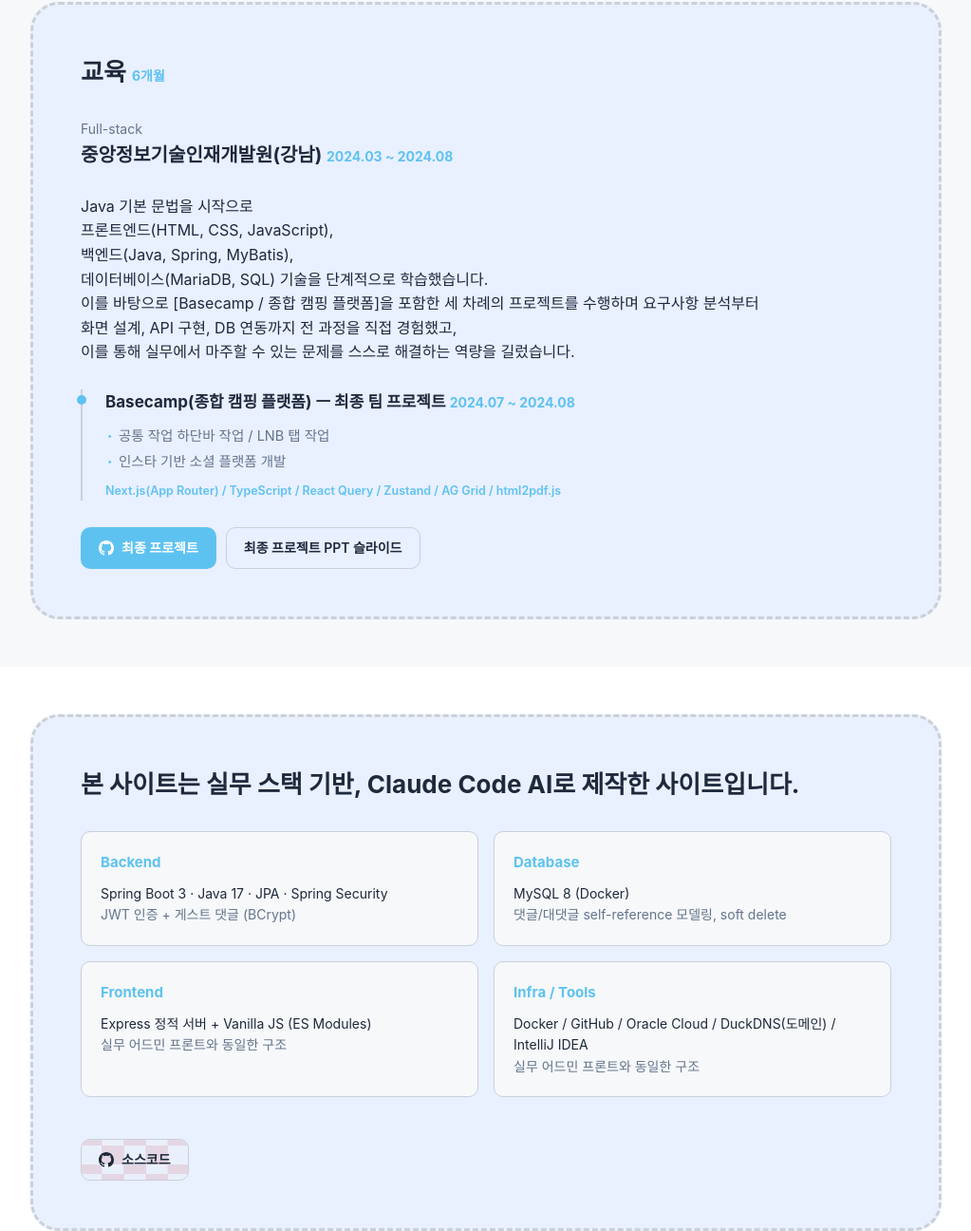
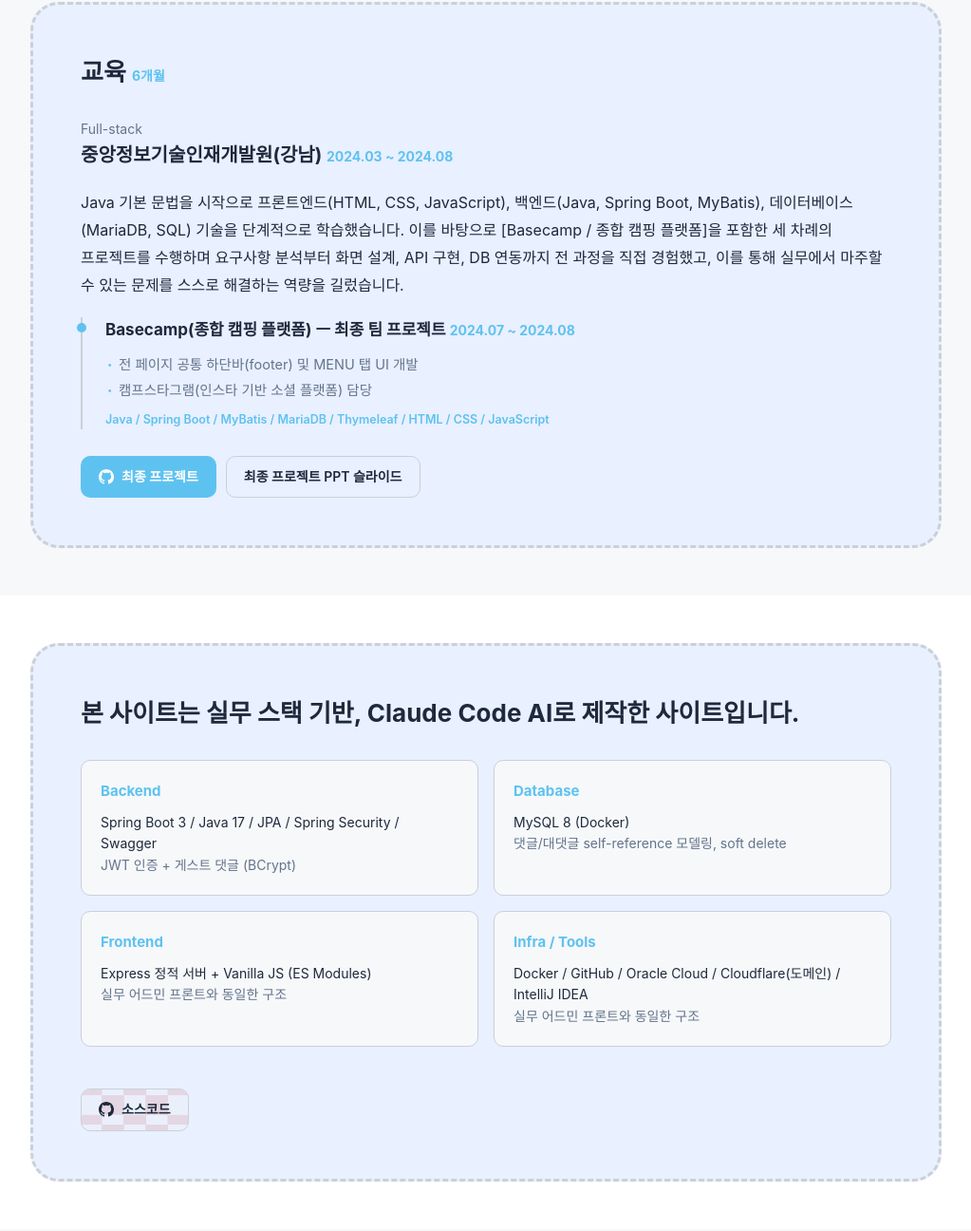
Before and after one commit to nhj1013/portfolio, a website with bundled scripts: page frontend/public/index.html in a window 1280 px wide. Shown: the part 3330-4626 px from the top of the page at 95% size, without its empty margins (128-1151 px from the left). Built offline with nearby package versions, Linux system fonts and the light colour scheme; files whose address does not match are found by name; a web font is replaced by a local one.

Commit message:
fix: 교육 섹션 문구 정리
- Basecamp 태그를 실제 스택(Java/Spring Boot/MyBatis/MariaDB/Thymeleaf)으로 교체
- 교육 요약 문단의 강제 줄바꿈(br) 제거, word-break: keep-all로 한글 줄바꿈 개선
- 아키텍처 카드에 Swagger 추가, 도메인 표기 DuckDNS → Cloudflare 변경

```diff
--- a/frontend/public/css/style.css
+++ b/frontend/public/css/style.css
@@ -75,7 +75,8 @@ body {
     background: var(--bg);
     line-height: 1.6;
     font-weight: 400;
-      font-style: normal;
+    font-style: normal;
+    word-break: keep-all; /* 한글 단어 단위로 줄바꿈 - 전체 적용 */
 }
 
 .container {
@@ -534,6 +535,12 @@ main > section:nth-of-type(even) {
     font-size: 20px;
 }
 
+.education-summary {
+    padding: 20px 0;
+    line-height: 1.8;
+    word-break: keep-all; /* 한글 단어 단위로 줄바꿈 */
+}
+
 .section-desc {
     color: var(--text-muted);
     margin: -16px 0 24px;
--- a/frontend/public/index.html
+++ b/frontend/public/index.html
@@ -222,10 +222,8 @@
                 </div>
             </div>
             <p class="education-summary">
-                <br>
-                Java 기본 문법을 시작으로<br>프론트엔드(HTML, CSS, JavaScript),<br>백엔드(Java, Spring, MyBatis),<br>데이터베이스(MariaDB, SQL) 기술을 단계적으로 학습했습니다.<br>
-                이를 바탕으로 [Basecamp / 종합 캠핑 플랫폼]을 포함한 세 차례의 프로젝트를 수행하며 요구사항 분석부터<br>화면 설계, API 구현, DB 연동까지 전 과정을 직접 경험했고,<br>이를 통해 실무에서 마주할 수 있는 문제를 스스로 해결하는 역량을 길렀습니다.
-                <br><br>
+                Java 기본 문법을 시작으로 프론트엔드(HTML, CSS, JavaScript), 백엔드(Java, Spring Boot, MyBatis), 데이터베이스(MariaDB, SQL) 기술을 단계적으로 학습했습니다.
+                이를 바탕으로 [Basecamp / 종합 캠핑 플랫폼]을 포함한 세 차례의 프로젝트를 수행하며 요구사항 분석부터 화면 설계, API 구현, DB 연동까지 전 과정을 직접 경험했고, 이를 통해 실무에서 마주할 수 있는 문제를 스스로 해결하는 역량을 길렀습니다.
             </p>
 
             <div class="timeline">
@@ -233,10 +231,10 @@
                     <div class="timeline-body">
                         <h4>Basecamp(종합 캠핑 플랫폼) ㅡ 최종 팀 프로젝트 <span class="period">2024.07 ~ 2024.08</span></h4>
                         <ul>
-                            <li>공통 작업 하단바 작업 / LNB 탭 작업</li>
-                            <li>인스타 기반 소셜 플랫폼 개발</li>
+                            <li>전 페이지 공통 하단바(footer) 및 MENU 탭 UI 개발</li>
+                            <li>캠프스타그램(인스타 기반 소셜 플랫폼) 담당</li>
                         </ul>
-                        <p class="tags">Next.js(App Router) / TypeScript / React Query / Zustand / AG Grid / html2pdf.js</p>
+                        <p class="tags">Java / Spring Boot / MyBatis / MariaDB / Thymeleaf / HTML / CSS / JavaScript</p>
                     </div>
                 </article>
             </div>
@@ -263,7 +261,7 @@
             <div class="arch-grid">
                 <div class="arch-card">
                     <h3>Backend</h3>
-                    <p>Spring Boot 3 · Java 17 · JPA · Spring Security</p>
+                    <p>Spring Boot 3 / Java 17 / JPA / Spring Security / Swagger</p>
                     <p class="muted">JWT 인증 + 게스트 댓글 (BCrypt)</p>
                 </div>
                 <div class="arch-card">
@@ -278,7 +276,7 @@
                 </div>
                 <div class="arch-card">
                     <h3>Infra / Tools</h3>
-                    <p>Docker / GitHub / Oracle Cloud / DuckDNS(도메인) / IntelliJ IDEA</p>
+                    <p>Docker / GitHub / Oracle Cloud / Cloudflare(도메인) / IntelliJ IDEA</p>
                     <p class="muted">실무 어드민 프론트와 동일한 구조</p>
                 </div>
                 <div class="hero-contact">
```
